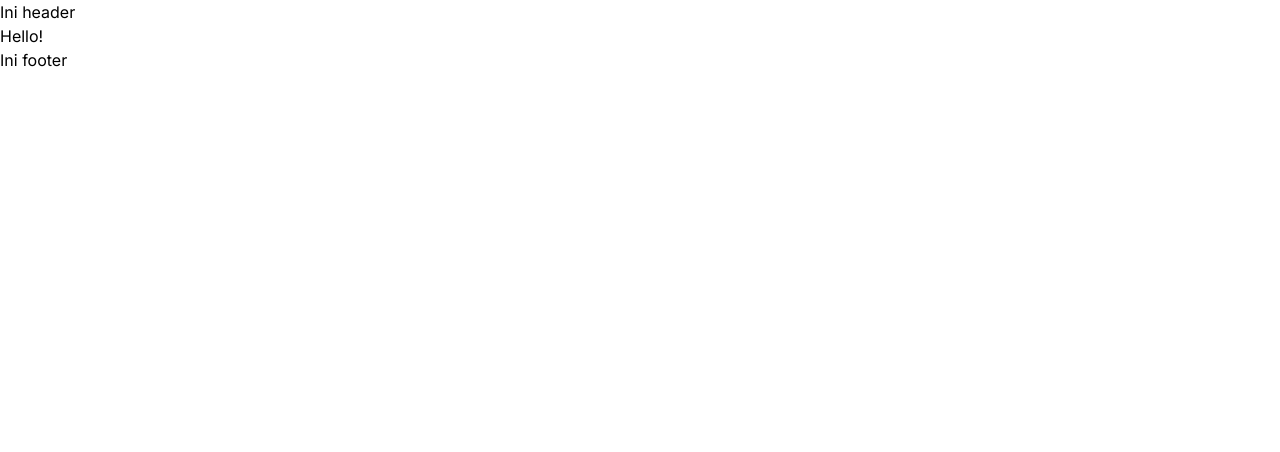
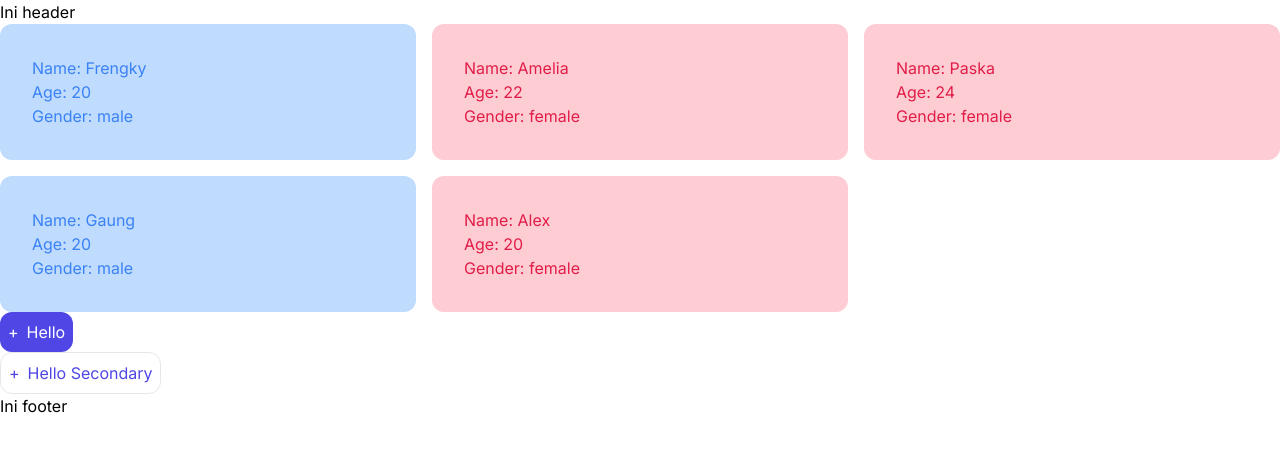
Before and after one commit to frengkymanjo/basicnextjs, a Next.js app: page / in a window 1280 px wide. Shown: the top 452 px of the page. Built offline with nearby package versions, Linux system fonts and the light colour scheme.

Commit message:
add button

```diff
--- a/src/app/page.js
+++ b/src/app/page.js
@@ -1,12 +1,37 @@
 import { Header } from "../components/header";
 import { Footer } from "../components/footer";
+import { Card } from "@/components/card";
+import { Button } from "@/components/button";
 
 
 export default function Home() {
+  const students = [
+    {name: "Frengky", age: 20, gender: "male"},
+    {name: "Amelia", age: 22, gender: "female"},
+    {name: "Paska", age: 24, gender: "female"},
+    {name: "Gaung", age: 20, gender: "male"},
+    {name: "Alex", age: 20, gender: "female"},
+  ];
+
+
   return (
     <div>
       <Header />
-      <main> Hello! </main>
+      <main className="grid grid-cols-3 gap-4">
+        {students.map((student) => {
+          return <Card key={student.name} {...student} />
+
+        })}
+
+      </main>
+      <Button>
+        <div>+</div>
+        <div>Hello</div>
+      </Button>
+      <Button variant="secondary">
+        <div>+</div>
+        <div>Hello Secondary</div>
+      </Button>
       <Footer />
     </div>
   );
--- /dev/null
+++ b/src/components/button.jsx
@@ -0,0 +1,7 @@
+export const Button = ({variant, children }) => {
+
+    if(variant === "secondary"){
+        return <button className="bg-transparent border bg-indigo-600 flex items-center gap-2 text-indigo-600 p-2 rounded-xl">{children}</button>;
+    }
+  return <button className="bg-indigo-600 flex items-center gap-2 text-white p-2 rounded-xl">{children}</button>;
+};
--- /dev/null
+++ b/src/components/card.jsx
@@ -0,0 +1,22 @@
+export const Card = ({ name, age, gender, }) => {
+
+
+    if(gender === "female"){
+        return (
+            <main className="p-8 rounded-xl bg-rose-200 text-rose-600">
+                <div>Name: {name}</div>
+                <div>Age: {age}</div>
+                <div>Gender: {gender}</div>
+            </main>
+        );
+    }
+
+
+  return (
+    <main className="p-8 rounded-xl bg-blue-200 text-blue-500">
+        <div>Name: {name}</div>
+        <div>Age: {age}</div>
+        <div>Gender: {gender}</div>
+    </main>
+  );
+}
```
